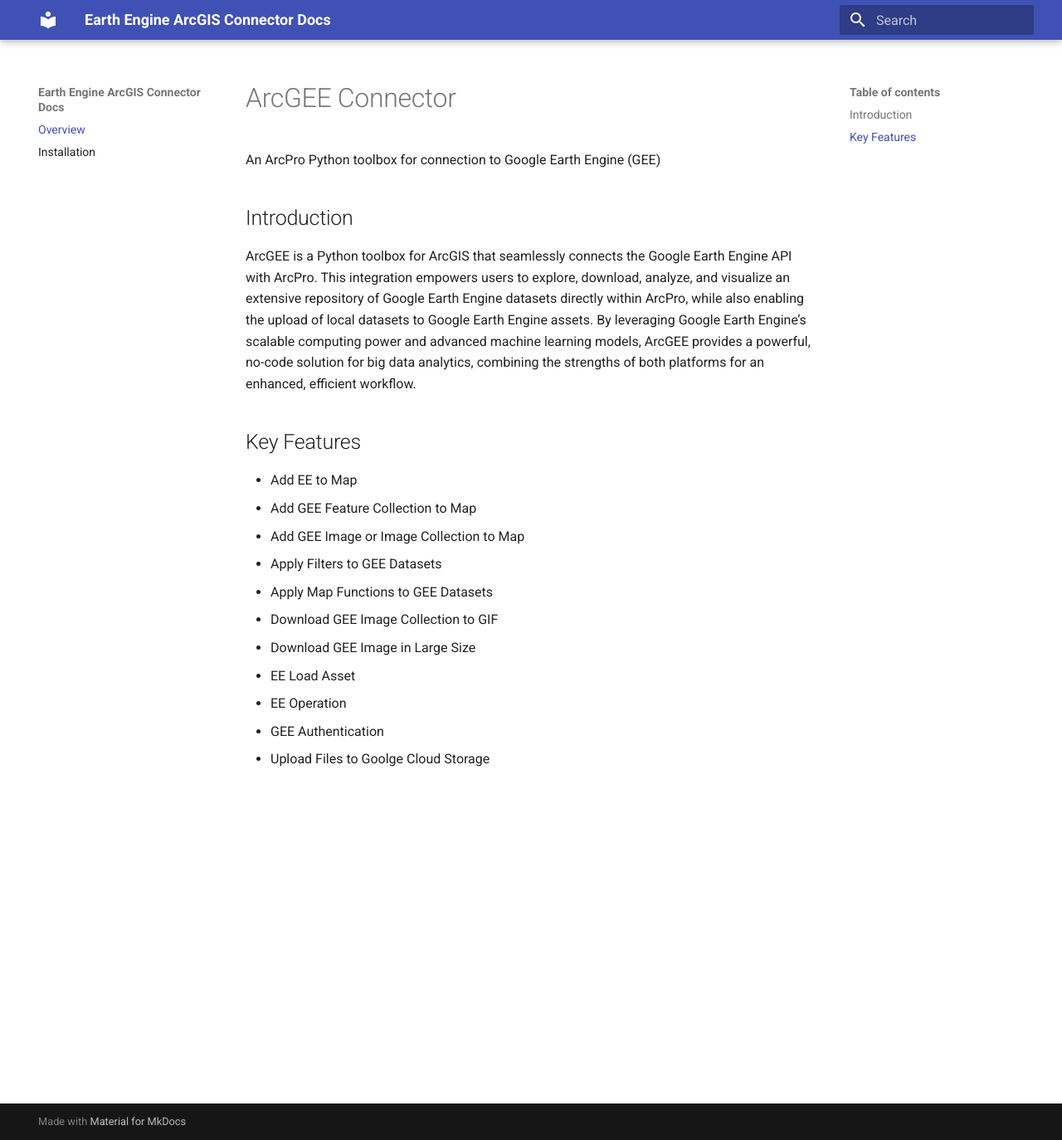
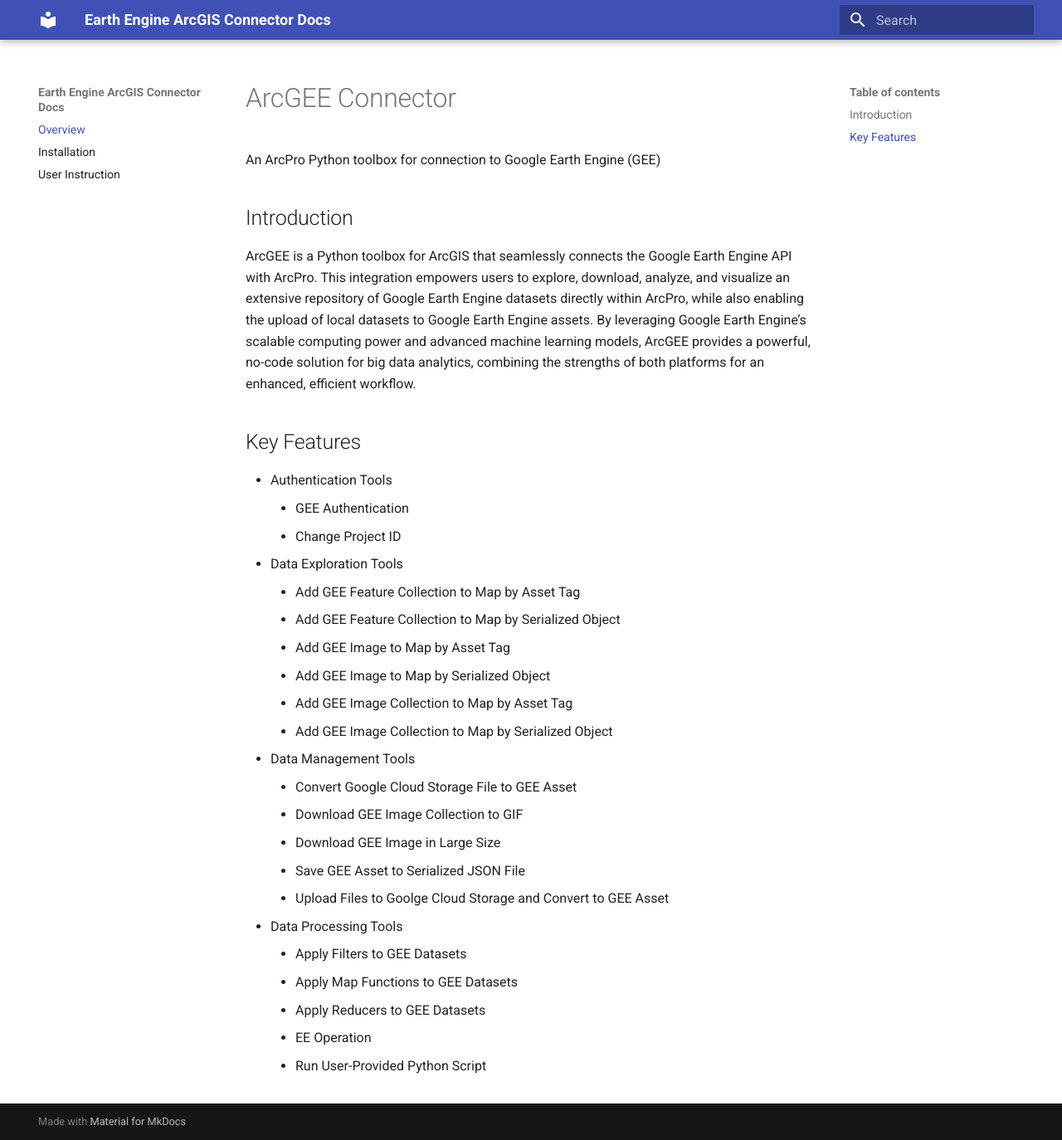
Before and after one commit to gee-community/arcgis-earthengine-toolbox, an MkDocs documentation site: the page built from docs/index.md, in a window 1280 px wide and 1374 px high. Shown: the whole window at 83% size. Built offline with MkDocs 1.6.1 and Material for MkDocs 9.7.7, drawn with Linux system fonts in a browser that asks for light colours.

Commit message:
Rearrange the toolbox by adding new categories, add user instruction markdown

```diff
--- a/docs/index.md
+++ b/docs/index.md
@@ -6,15 +6,25 @@
 
 
 ## Key Features
-
- - Add EE to Map
- - Add GEE Feature Collection to Map
- - Add GEE Image or Image Collection to Map
- - Apply Filters to GEE Datasets
- - Apply Map Functions to GEE Datasets
- - Download GEE Image Collection to GIF
- - Download GEE Image in Large Size
- - EE Load Asset
- - EE Operation
- - GEE Authentication
- - Upload Files to Goolge Cloud Storage
+ - Authentication Tools
+    - GEE Authentication
+    - Change Project ID
+ - Data Exploration Tools
+    - Add GEE Feature Collection to Map by Asset Tag
+    - Add GEE Feature Collection to Map by Serialized Object
+    - Add GEE Image to Map by Asset Tag
+    - Add GEE Image to Map by Serialized Object
+    - Add GEE Image Collection to Map by Asset Tag
+    - Add GEE Image Collection to Map by Serialized Object
+ - Data Management Tools
+    - Convert Google Cloud Storage File to GEE Asset
+    - Download GEE Image Collection to GIF
+    - Download GEE Image in Large Size
+    - Save GEE Asset to Serialized JSON File
+    - Upload Files to Goolge Cloud Storage and Convert to GEE Asset
+ - Data Processing Tools
+    - Apply Filters to GEE Datasets
+    - Apply Map Functions to GEE Datasets
+    - Apply Reducers to GEE Datasets
+    - EE Operation
+    - Run User-Provided Python Script
--- a/mkdocs.yml
+++ b/mkdocs.yml
@@ -2,6 +2,7 @@
 nav:
     - Overview: index.md
     - Installation: installation.md
+    - User Instruction: instruction.md
 theme:
     name: material
 plugins:
```
Also changed, not shown: docs/installation.md (+6 -2 lines), docs/instruction.md (added, +52 -0 lines), 10 other files.
